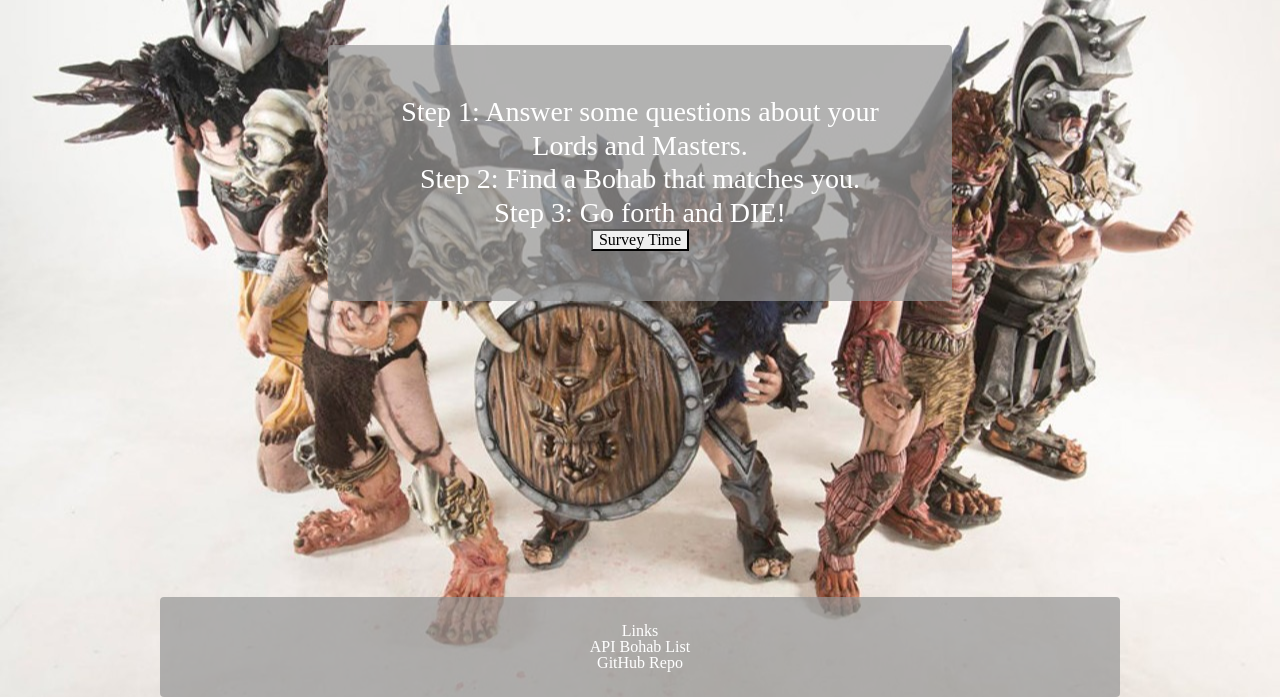
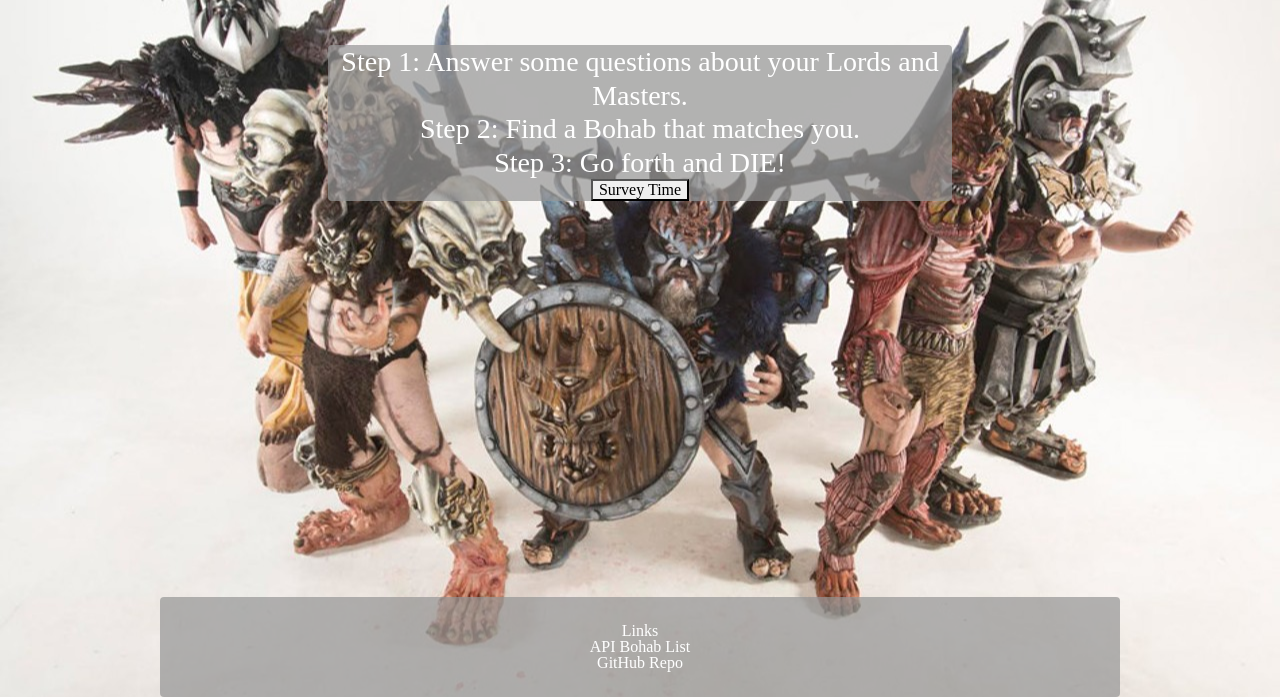
Before and after one commit to SheriffHobo/FriendFinder, a website: page app/public/index.html in a window 1280 px wide. Shown: the part 103-800 px from the top of the page. Drawn offline with nearby package versions, Linux system fonts and the light colour scheme; files that its build step writes are made by us from their sources.

Commit message:
CSS updates

```diff
--- a/app/public/css/style.css
+++ b/app/public/css/style.css
@@ -48,7 +48,8 @@
 }
 
 #mainarea {
-    margin: 50px;
+    /* margin: 50px; */
+    margin: 0 auto
 }
 
 #mainfooter {
```
